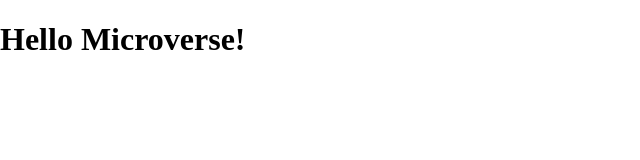
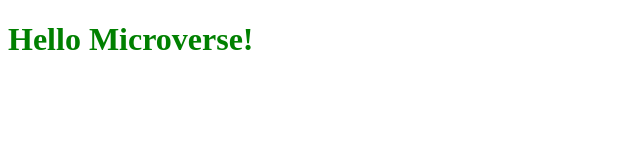
Before and after one commit to Olamarx/hello-microverse-project, a website: page index.html in a window 1280 px wide. Shown: the whole page, without its empty margins (0-640 px from the left). Drawn offline with Linux system fonts and the light colour scheme.

Commit message:
style the header tag

```diff
--- a/style.css
+++ b/style.css
@@ -1,3 +1,3 @@
-body {
-  margin: 0;
+h1 {
+  color: green;
 }
```
